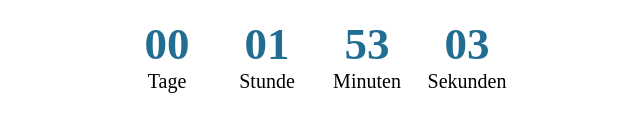
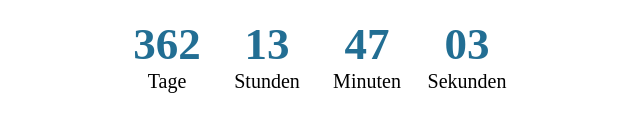
Before and after one commit to BennetE/zelten-countdown, a Svelte app: page / in a window 1280 px wide. Shown: the part 376-508 px from the top of the page, without its empty margins (323-963 px from the left). Built offline with nearby package versions, Linux system fonts and the light colour scheme; the HTML template or start-up script is replaced by a standard one.

Commit message:
added real date times

```diff
--- a/src/App.svelte
+++ b/src/App.svelte
@@ -2,21 +2,30 @@
     import CountdownBox from "./CountdownBox.svelte";
     import { getTimeInterval } from "./helper/getTimeInterval"
 
-    const endDate = new Date(2022, 7 - 1, 3, 0, 6);
-    let timeInterval = getTimeInterval(endDate);
+    const zeltenDates = [
+        new Date(2022, 6 - 1, 24, 12),
+        new Date(2023, 6 - 1, 30, 12),
+        new Date(2024, 6 - 1, 28, 12),
+        new Date(2025, 6 - 1, 27, 12),
+        new Date(2026, 6 - 1, 26, 12),
+        new Date(2027, 6 - 1, 25, 12)
+    ];
+
+    const getNextEvent = zeltenDates.find(date => new Date().getTime() < date.getTime());
+    let timeInterval = getNextEvent ? getTimeInterval(getNextEvent) : null;
 
     setInterval(() => {
-        timeInterval = getTimeInterval(endDate)
+        timeInterval = getNextEvent ? getTimeInterval(getNextEvent) : null;
     }, 1000);
 </script>
 
 <main>
     <h1>Nächstes Zelten in:</h1>
     <div id="countdown">
-        <CountdownBox number={timeInterval.days} text="Tage" textSingular="Tag"/>
-        <CountdownBox number={timeInterval.hours} text="Stunden" textSingular="Stunde"/>
-        <CountdownBox number={timeInterval.minutes} text="Minuten" textSingular="Minute"/>
-        <CountdownBox number={timeInterval.seconds} text="Sekunden" textSingular="Sekunde"/>
+        <CountdownBox number={timeInterval?.days || 0} text="Tage" textSingular="Tag"/>
+        <CountdownBox number={timeInterval?.hours || 0} text="Stunden" textSingular="Stunde"/>
+        <CountdownBox number={timeInterval?.minutes || 0} text="Minuten" textSingular="Minute"/>
+        <CountdownBox number={timeInterval?.seconds || 0} text="Sekunden" textSingular="Sekunde"/>
     </div>
 </main>
 
```
Also changed, not shown: 2 other files (tests, documents, lock files or other folders).
